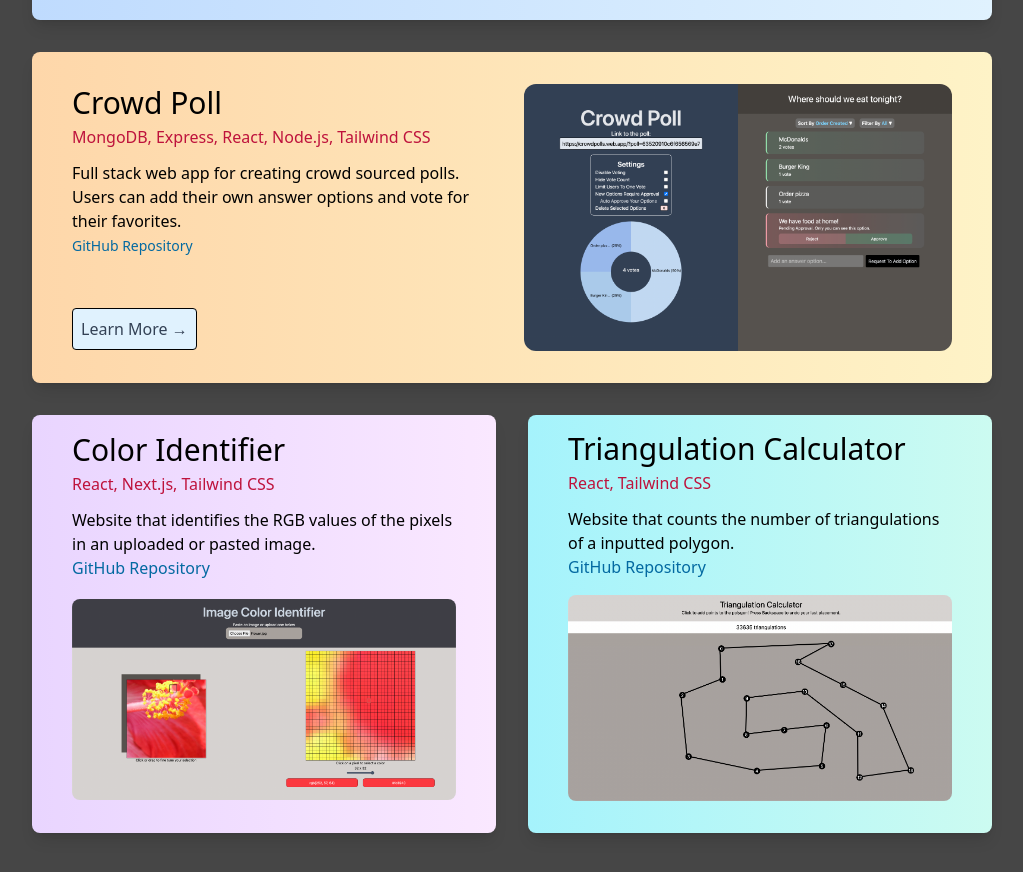
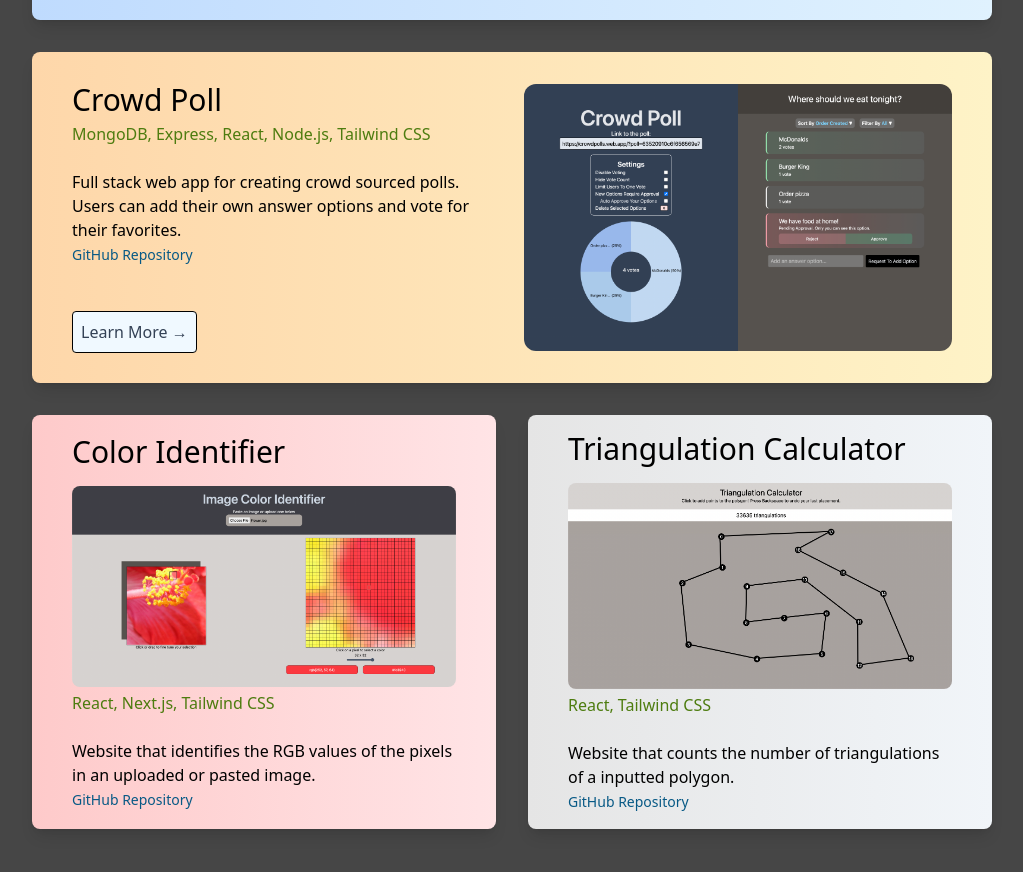
Before and after one commit to andrewctam/andrewctam.github.io, a Next.js app: page / in a window 1280 px wide. Shown: the part 560-1432 px from the top of the page, without its empty margins (128-1151 px from the left). Built offline with nearby package versions, Linux system fonts and the light colour scheme.

Commit message:
Adjustments to text color and padding

```diff
--- a/components/ProjectBox.js
+++ b/components/ProjectBox.js
@@ -2,31 +2,31 @@ import Link from "next/link"
 
 const ProjectBox = (props) => {
     return (
-        <div className= {`${props.bkColor} rounded-lg shadow-lg px-4 md:px-10 py-4 grid grid-cols-1 md:grid-cols-2 gap-6 w-full`}>
+        <div className={`${props.bkColor} rounded-lg shadow-lg px-4 md:px-10 py-4 grid grid-cols-1 md:grid-cols-2 gap-6 w-full`}>
 
-            <div className = "w-full h-full grid items-center">
+            <div className="w-full h-full grid items-center">
                 <div>
                     <h2>
-                        <a rel="noreferrer" target = "_blank" href = {props.projectLink} className = "text-3xl text-black">{props.title}</a>
+                        <a rel="noreferrer" target="_blank" href={props.projectLink} className="text-3xl text-black">{props.title}</a>
                     </h2>
-                    <p className = "text-rose-700 mt-1 mb-3">{props.technologies}</p>
+                    <p className="text-lime-700 mt-1 mb-6">{props.technologies}</p>
                     <p>{props.description}</p>
-                    <a className="text-sky-700 text-sm" href={props.github} target="_blank" rel="noreferrer" >
-                    GitHub Repository
-                </a>
+                    <a className="text-sky-800 text-sm" href={props.github} target="_blank" rel="noreferrer" >
+                        GitHub Repository
+                    </a>
                 </div>
 
-                <Link href = {props.link}>
-                    <button className = {"text-slate-700 mt-4 p-2 w-fit h-fit border border-black rounded bg-sky-100 hover:-translate-y-1 hover:scale-101 duration-100"}>Learn More →</button>
+                <Link href={props.link}>
+                    <button className={"text-slate-700 mt-4 p-2 w-fit h-fit border border-black rounded bg-sky-50 hover:-translate-y-1 hover:scale-101 duration-100"}>Learn More →</button>
                 </Link>
 
             </div>
 
 
-            <div className = "w-full h-full">
-                <a rel="noreferrer" target = "_blank" href = {props.projectLink}>
+            <div className="w-full h-full">
+                <a rel="noreferrer" target="_blank" href={props.projectLink}>
                     {/* eslint-disable-next-line @next/next/no-img-element */}
-                    <img src = {props.imgSrc} alt = {props.title} className = "my-4 rounded-xl"/>
+                    <img src={props.imgSrc} alt={props.title} className="my-4 rounded-xl" />
                 </a>
             </div>
 
--- a/components/SmallProjectBox.js
+++ b/components/SmallProjectBox.js
@@ -1,25 +1,26 @@
-import Link from "next/link"
 
 const SmallProjectBox = (props) => {
     return (
-        <div className= {`${props.bkColor} rounded-lg shadow-lg px-10 py-4 grid grid-cols-1 gap-6 w-full`}>
+        <div className={`${props.bkColor} rounded-lg shadow-lg px-4 md:px-10 py-4 w-full`}>
 
-            <div className = "w-full h-full grid items-center">
+            <div className="w-full h-full grid items-center">
                 <div>
                     <h2>
-                        <a rel="noreferrer" target = "_blank" href = {props.projectLink} className = "text-3xl text-black">{props.title}</a>
+                        <a rel="noreferrer" target="_blank" href={props.projectLink} className="text-3xl text-black">{props.title}</a>
                     </h2>
-                    <p className = "text-rose-700 mt-1 mb-3">{props.technologies}</p>
+
+                    <a rel="noreferrer" target="_blank" href={props.projectLink}>
+                        {/* eslint-disable-next-line @next/next/no-img-element */}
+                        <img src={props.imgSrc} alt={props.title} className="mt-4 mb-1 rounded-lg" />
+                    </a>
+
+                    <p className="text-lime-700 mb-6">{props.technologies}</p>
                     <p>{props.description}</p>
-                    <a className="text-sky-700" href={props.github} target="_blank" rel="noreferrer">
-                    GitHub Repository
+                    <a className="text-sky-800 text-sm" href={props.github} target="_blank" rel="noreferrer">
+                        GitHub Repository
                     </a>
                 </div>
 
-                <a rel="noreferrer" target = "_blank" href = {props.projectLink}>
-                    {/* eslint-disable-next-line @next/next/no-img-element */}
-                    <img src = {props.imgSrc} alt = {props.title} className = "my-4 rounded-lg"/>
-                </a>
             </div>
 
         </div>
--- a/pages/ColorIdentifier.js
+++ /dev/null
@@ -1,7 +0,0 @@
-import Layout from "../components/Layout"
-const ColorIdentifier = (props) => {
-    return <Layout>
-        CI
-    </Layout>
-}
-export default ColorIdentifier
--- a/pages/TriangulationCalculator.js
+++ /dev/null
@@ -1,6 +0,0 @@
-import Layout from "../components/Layout"
-const TriangulationCalculator = (props) => {
-    return <Layout>
-        TriangulationCalculator    </Layout>
-}
-export default TriangulationCalculator
--- a/pages/index.js
+++ b/pages/index.js
@@ -44,7 +44,7 @@ const Home = () => {
                         projectLink="https://coloridentifier.web.app"
                         github = "https://github.com/tamandrew/color-identifier"
                         imgSrc="/color.png"
-                        bkColor="bg-gradient-to-r from-purple-200 to-fuchsia-100"
+                        bkColor="bg-gradient-to-r from-red-200 to-rose-100"
                     />
 
                     <SmallProjectBox
@@ -55,7 +55,7 @@ const Home = () => {
                         projectLink="https://triangulation-calculator.web.app/"
                         github = "https://github.com/tamandrew/triangulations-calculator"
                         imgSrc="/triangulations.png"
-                        bkColor="bg-gradient-to-r from-cyan-200 to-teal-100"
+                        bkColor="bg-gradient-to-r from-neutral-200 to-slate-100"
                     />
 
                 </div>
```
Also changed, not shown: components/SharedProjectBoxDiv.js (added).
